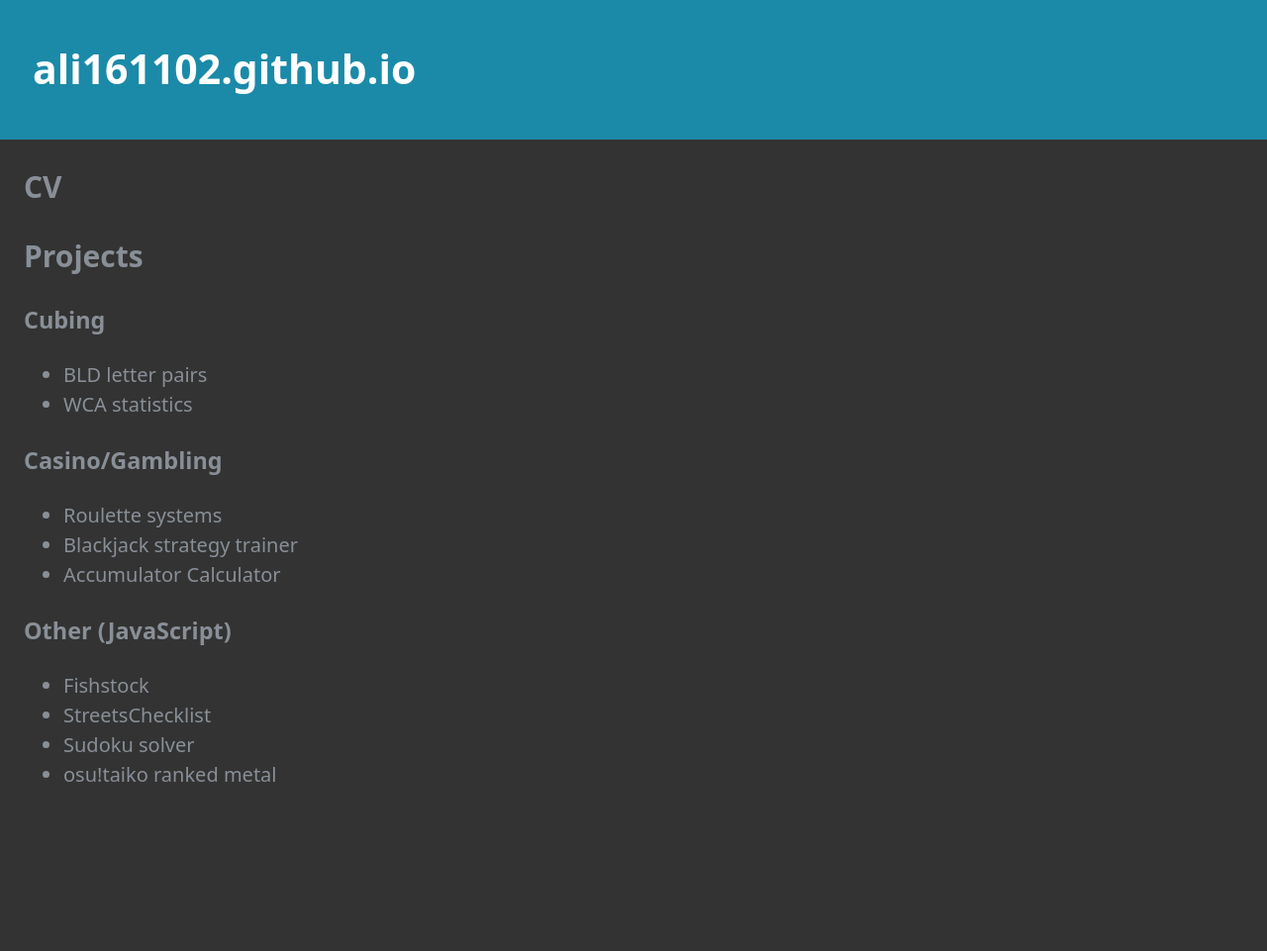
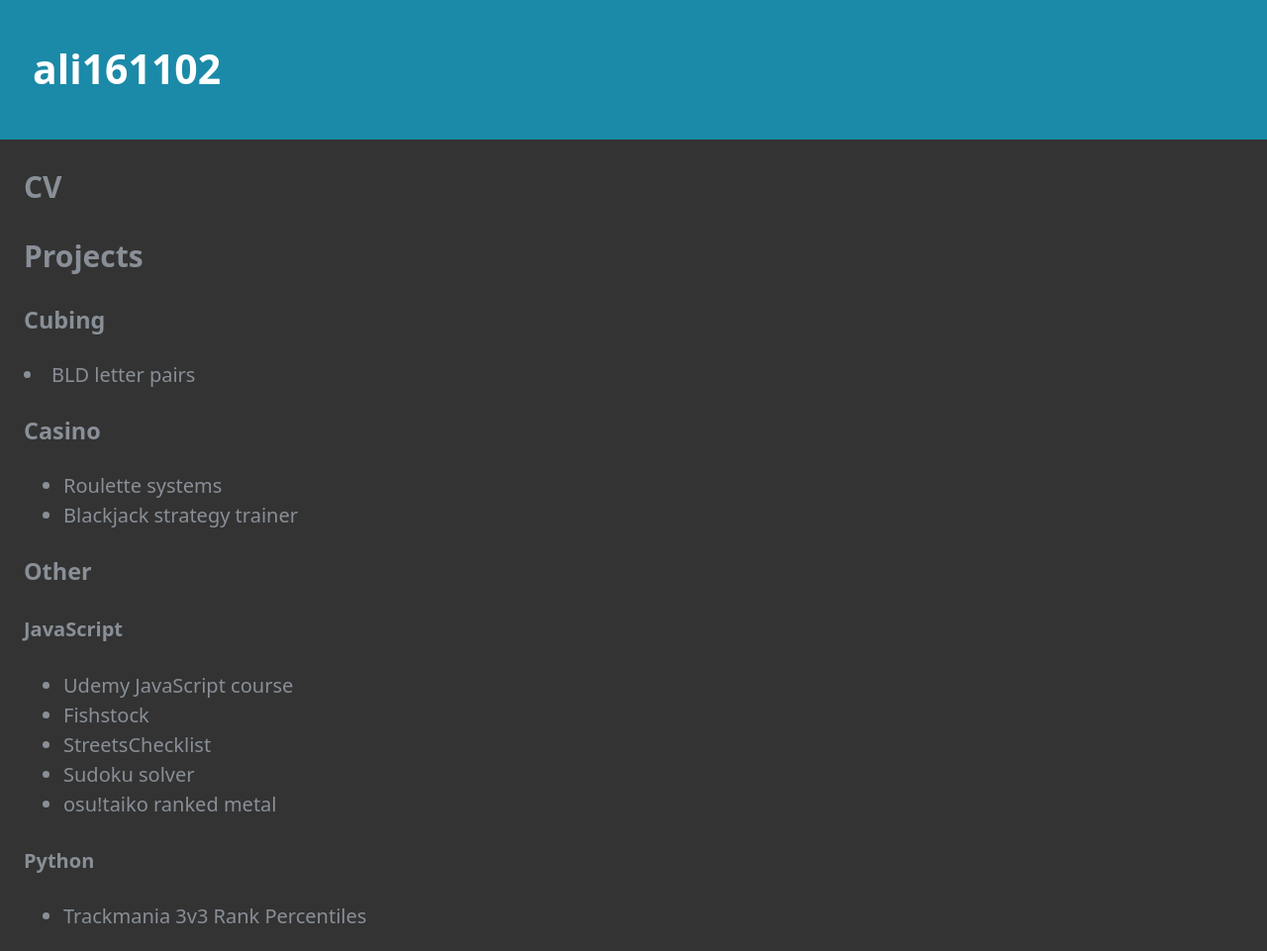
Before and after one commit to ali161102/ali161102.github.io, a plain HTML site: page index.html in a window 1280 px wide. Shown: the top 961 px of the page at 99% size. Before the commit the page ends 818 px from the top, so only its background shows below. Drawn offline with Linux system fonts and the light colour scheme.

Commit message:
update planned projects

```diff
--- a/index.html
+++ b/index.html
@@ -12,7 +12,7 @@
 <body>
 
     <nav class="nav">
-        <h3>ali161102.github.io</h3>
+        <h3>ali161102</h3>
     </nav>
 
 
@@ -20,23 +20,28 @@
         <h2>CV</h2>
         <h2>Projects</h2>
         <h3>Cubing</h3>
-        <ul>
-            <li>BLD letter pairs</li>
-            <li>WCA statistics</li>
-        </ul>
-        <h3>Casino/Gambling</h3>
+        <li>BLD letter pairs</li>
+        <h3>Casino</h3>
         <ul>
             <li>Roulette systems</li>
             <li>Blackjack strategy trainer</li>
-            <li>Accumulator Calculator</li>
         </ul>
-        <h3>Other (JavaScript)</h3>
+        <h3>Other</h3>
+        <h4>JavaScript</h4>
         <ul>
+            <li>Udemy JavaScript course</li>
             <li>Fishstock</li>
             <li>StreetsChecklist</li>
             <li>Sudoku solver</li>
             <li>osu!taiko ranked metal</li>
         </ul>
+        <h4>Python</h4>
+        <ul>
+            <li>
+                Trackmania 3v3 Rank Percentiles
+            </li>
+        </ul>
+
 
     </div>
 
```
